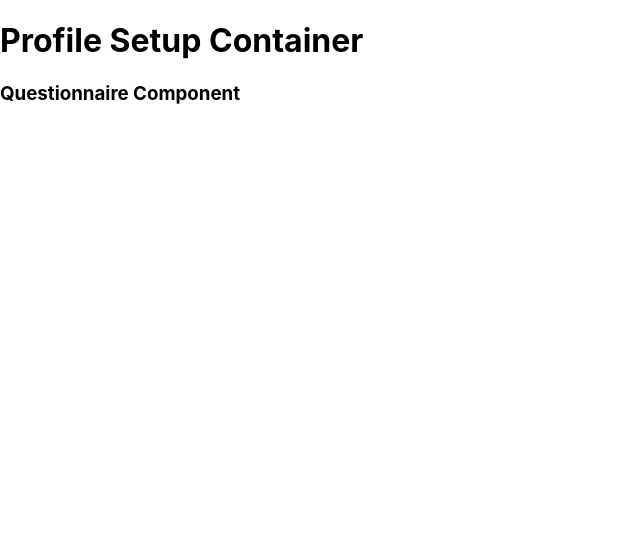
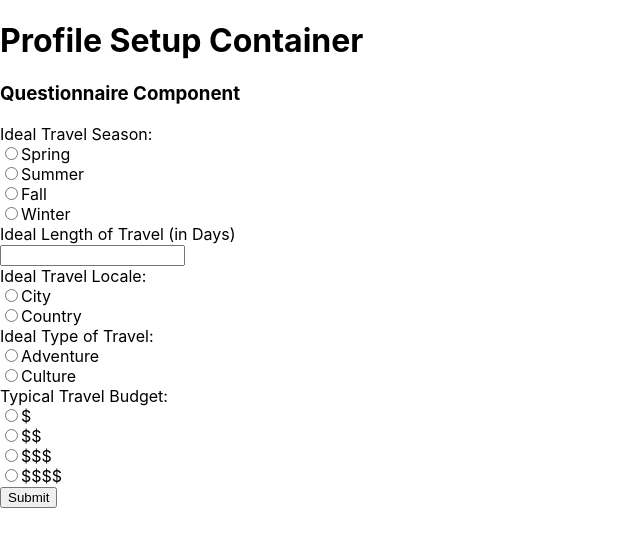
Before and after one commit to jennafritz/wander, a React (Create React App) app in the folder client/: page /questionnaire in a window 1280 px wide. Shown: the top 546 px of the page, without its empty margins (0-640 px from the left). Built offline with nearby package versions, Linux system fonts and the light colour scheme.

Commit message:
Questionnaire form now functional and updates user properly in backend.

```diff
--- a/client/src/Components/Questionnaire.js
+++ b/client/src/Components/Questionnaire.js
@@ -1,6 +1,180 @@
+import {useState} from 'react'
+import {useDispatch, useSelector} from 'react-redux'
+import {useHistory} from 'react-router-dom'
+import { setUpProfile } from '../reducers.js/userReducer'
+
 function Questionnaire() {
+
+    const dispatch = useDispatch()
+    const history = useHistory()
+    const user = useSelector(state => state.user.currentUser)
+
+    const [formData, setFormData] = useState({
+        travel_season: "",
+        travel_length: "",
+        travel_locale: "",
+        travel_classification: "",
+        budget: ""
+    })
+
+    function handleChange(event) {
+        const key = event.target.name
+        setFormData({
+            ...formData,
+            [key]: event.target.value
+        })
+    }
+
+    // const handleSetUpProfile = () => {
+    //    dispatch(setUpProfile({userId: user.id, ...formData}))
+    // }
+
     return (
-        <h3>Questionnaire Component</h3>
+        <div>
+            <h3>Questionnaire Component</h3>
+            <form onSubmit={(event) => {
+                event.preventDefault()
+                dispatch(setUpProfile({userId: user.id, ...formData}))
+                }}>
+                <div>
+                    <label>Ideal Travel Season:</label><br />
+                    <input
+                    type="radio"
+                    name="travel_season"
+                    id="Spring"
+                    value="Spring"
+                    checked={formData.travel_season === "Spring"}
+                    onChange={handleChange}
+                    />
+                    <label htmlFor="Spring">Spring</label><br/>
+
+                    <input
+                    type="radio"
+                    name="travel_season"
+                    id="Summer"
+                    value="Summer"
+                    checked={formData.travel_season === "Summer"}
+                    onChange={handleChange}
+                    />
+                    <label htmlFor="Summer">Summer</label><br/>
+
+                    <input
+                    type="radio"
+                    name="travel_season"
+                    id="Fall"
+                    value="Fall"
+                    checked={formData.travel_season === "Fall"}
+                    onChange={handleChange}
+                    />
+                    <label htmlFor="Fall">Fall</label><br/>
+
+                    <input
+                    type="radio"
+                    name="travel_season"
+                    id="Winter"
+                    value="Winter"
+                    checked={formData.travel_season === "Winter"}
+                    onChange={handleChange}
+                    />
+                    <label htmlFor="Winter">Winter</label>
+                </div>
+                <label>Ideal Length of Travel (in Days)</label><br/>
+                <input
+                type="number"
+                id="travel_length"
+                name="travel_length"
+                value={formData.travel_length}
+                onChange={handleChange}
+                />
+                <div>
+                    <label>Ideal Travel Locale:</label><br />
+                    <input
+                    type="radio"
+                    name="travel_locale"
+                    id="City"
+                    value="City"
+                    checked={formData.travel_locale === "City"}
+                    onChange={handleChange}
+                    />
+                    <label htmlFor="City">City</label><br/>
+
+                    <input
+                    type="radio"
+                    name="travel_locale"
+                    id="Country"
+                    value="Country"
+                    checked={formData.travel_locale === "Country"}
+                    onChange={handleChange}
+                    />
+                    <label htmlFor="Country">Country</label><br/>
+                </div>
+                <div>
+                    <label>Ideal Type of Travel:</label><br />
+                    <input
+                    type="radio"
+                    name="travel_classification"
+                    value="Adventure"
+                    id="Adventure"
+                    checked={formData.travel_classification === "Adventure"}
+                    onChange={handleChange}
+                    />
+                    <label htmlFor="Adventure">Adventure</label><br/>
+
+                    <input
+                    type="radio"
+                    name="travel_classification"
+                    value="Culture"
+                    id="Culture"
+                    checked={formData.travel_classification === "Culture"}
+                    onChange={handleChange}
+                    />
+                    <label htmlFor="Culture">Culture</label><br/>
+                </div>
+                <div>
+                    <label>Typical Travel Budget:</label><br />
+                    <input
+                    type="radio"
+                    name="budget"
+                    id="1"
+                    value="1"
+                    checked={formData.budget === "1"}
+                    onChange={handleChange}
+                    />
+                    <label htmlFor="1">$</label><br/>
+
+                    <input
+                    type="radio"
+                    name="budget"
+                    id="2"
+                    value="2"
+                    checked={formData.budget === "2"}
+                    onChange={handleChange}
+                    />
+                    <label htmlFor="2">$$</label><br/>
+
+                    <input
+                    type="radio"
+                    name="budget"
+                    id="3"
+                    value="3"
+                    checked={formData.budget === "3"}
+                    onChange={handleChange}
+                    />
+                    <label htmlFor="3">$$$</label><br/>
+
+                    <input
+                    type="radio"
+                    name="budget"
+                    id="4"
+                    value="4"
+                    checked={formData.budget === "4"}
+                    onChange={handleChange}
+                    />
+                    <label htmlFor="4">$$$$</label><br />
+                    <input type="submit" value="Submit" />
+                </div>
+            </form>
+        </div>
     )
   }
 
--- a/client/src/reducers.js/userReducer.js
+++ b/client/src/reducers.js/userReducer.js
@@ -60,6 +60,25 @@ export const addCreditToUser = createAsyncThunk("user/addCreditToUser", (userObj
         })
 })
 
+export const setUpProfile = createAsyncThunk("user/setUpProfile", (userInfoObj, thunkAPI) => {
+    debugger
+    return fetch(`http://localhost:3000/users/:${userInfoObj.userId}`, {
+        method: "PATCH",
+        headers: {
+            Authorization: `Bearer ${localStorage.token}`,
+            "Content-Type": "application/json"
+        },
+        body: JSON.stringify(userInfoObj)
+    })
+        .then(res => res.json())
+        .then(updatedUser => {
+            if(updatedUser.error){
+                return thunkAPI.rejectWithValue(updatedUser.error)
+            } else {
+                return updatedUser
+            }
+        })
+})
 
 // Reducer
 
@@ -83,6 +102,10 @@ const userSlice = createSlice({
         [addCreditToUser.fulfilled](state, action){
             debugger
             state.currentUser = action.payload
+        },
+        [setUpProfile.fulfilled](state, action){
+            debugger
+            state.currentUser = action.payload
         }
     }
 })
```
Also changed, not shown: 1 other file (tests, documents, lock files or other folders).
